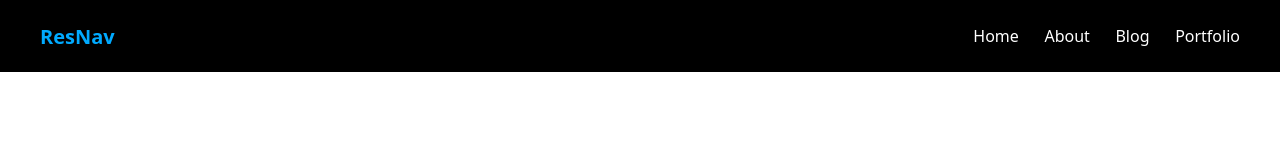
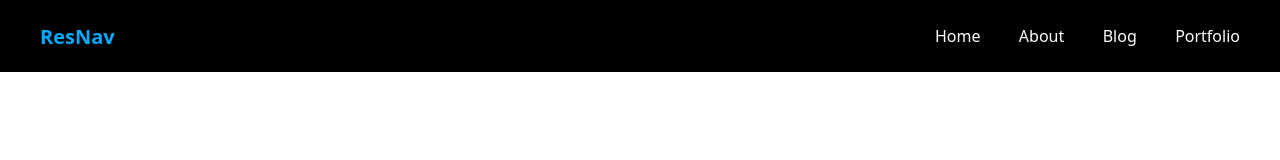
Before and after one commit to Mikoprn/Resnav, a plain HTML site: page index.html in a window 1280 px wide. Drawn offline with Linux system fonts and the light colour scheme.

Commit message:
Update style.css

```diff
--- a/style.css
+++ b/style.css
@@ -83,7 +83,7 @@ svg {
   display: flex;
   justify-content: space-between;
   align-items: center;
-  gap: clamp(0rem, 2vw,2rem);
+  gap: clamp(0rem, 3vw, 3rem);
 }
 
 .nav__link {
```
